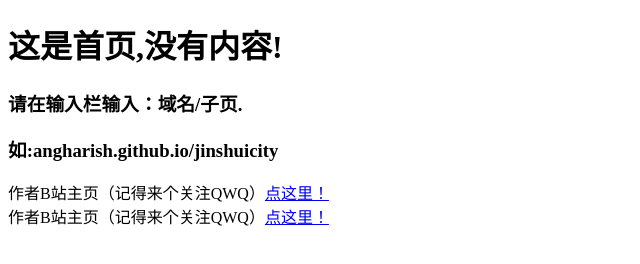
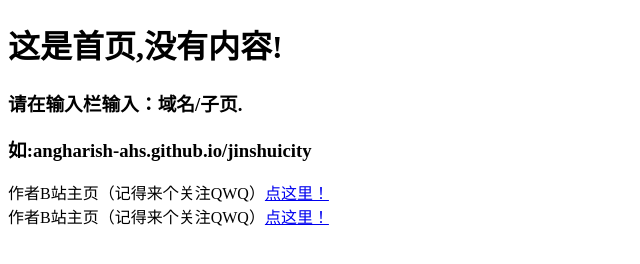
Before and after one commit to AngHarish-AHS/angharish-ahs.github.io, a plain HTML site: page index.html in a window 1280 px wide. Shown: the full height of the page, 0-640 px from the left. Drawn offline with Linux system fonts and the light colour scheme.

Commit message:
Update index.html

```diff
--- a/index.html
+++ b/index.html
@@ -13,7 +13,7 @@
         请在输入栏输入：域名/子页.
     </h3>
     <h3>
-        如:angharish.github.io/jinshuicity
+        如:angharish-ahs.github.io/jinshuicity
     </h3>
     <span>作者B站主页（记得来个关注QWQ）<a href="https://space.bilibili.com/3493280356502177?spm_id_from=333.788.0.0" target="_blank">点这里！</a></span>
     <br>
```
